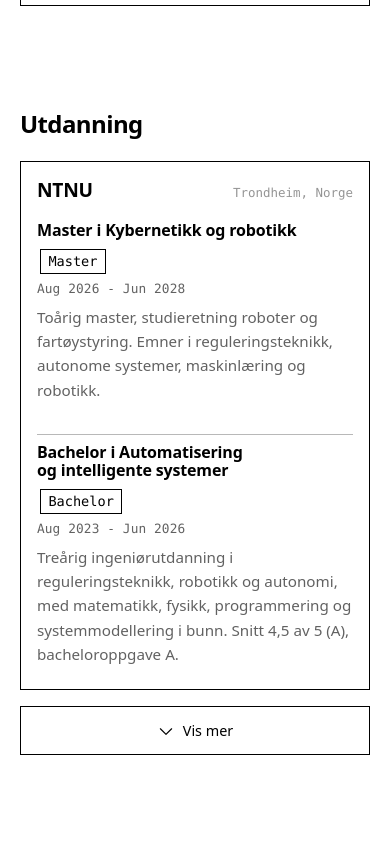
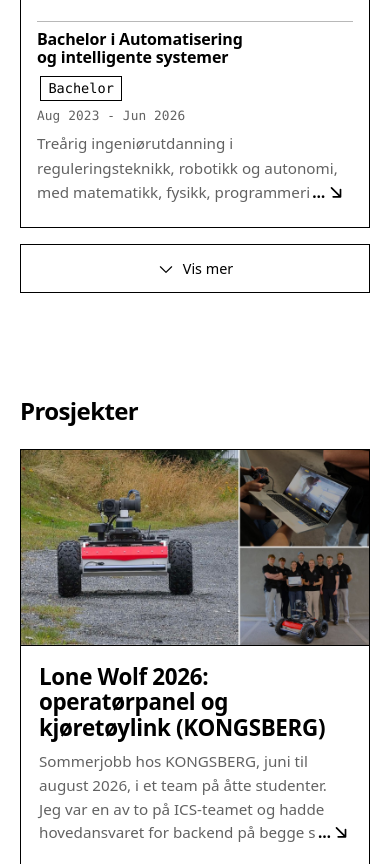
Before and after one commit to andersgar/anders.garberg.wtf, a React (Vite) app: page /om-meg in a window 390 px wide. Shown: the part 2000-2864 px from the top of the page. Built offline with nearby package versions, Linux system fonts and the light colour scheme; no server answers.

Commit message:
Collapse long descriptions on phones behind an inline arrow that ends the cut line.

```diff
--- /dev/null
+++ b/src/components/ClampText.tsx
@@ -0,0 +1,88 @@
+import { useLayoutEffect, useRef, useState } from "react";
+import { ArrowDownRight } from "@phosphor-icons/react";
+import { useLanguage } from "../context/LanguageContext";
+
+interface ClampTextProps {
+  text: string;
+  /** Lines shown while collapsed. Only applies on narrow screens. */
+  lines?: number;
+  className?: string;
+}
+
+const NARROW = "(max-width: 768px)";
+const ELLIPSIS = "…";
+
+// On phones a long description is cut so that the text and the "… ↘" button
+// fit in `lines` lines; tapping the button shows the whole thing. The cut is
+// found by measuring the real layout, so the button always ends the last
+// visible line. Once opened it stays open.
+export function ClampText({ text, lines = 3, className = "" }: ClampTextProps) {
+  const { t } = useLanguage();
+  const paragraph = useRef<HTMLParagraphElement>(null);
+  const body = useRef<HTMLSpanElement>(null);
+  const toggle = useRef<HTMLButtonElement>(null);
+  const [expanded, setExpanded] = useState(false);
+  const [cut, setCut] = useState<number | null>(null);
+
+  useLayoutEffect(() => {
+    const p = paragraph.current;
+    const span = body.current;
+    const button = toggle.current;
+    if (!p || !span || !button || expanded) return;
+
+    const measure = () => {
+      if (!window.matchMedia(NARROW).matches) {
+        span.textContent = text;
+        button.hidden = true;
+        setCut(null);
+        return;
+      }
+      const lineHeight = parseFloat(getComputedStyle(p).lineHeight);
+      const maxHeight = lineHeight * lines + 1;
+      button.hidden = false;
+      span.textContent = text;
+      if (p.clientHeight <= maxHeight) {
+        button.hidden = true;
+        setCut(null);
+        return;
+      }
+      // Longest prefix that, followed by the button, still fits.
+      let lo = 0;
+      let hi = text.length;
+      while (hi - lo > 1) {
+        const mid = (lo + hi) >> 1;
+        span.textContent = text.slice(0, mid).trimEnd();
+        if (p.clientHeight <= maxHeight) lo = mid;
+        else hi = mid;
+      }
+      span.textContent = text.slice(0, lo).trimEnd();
+      setCut(lo);
+    };
+
+    measure();
+    const observer = new ResizeObserver(measure);
+    observer.observe(p.parentElement ?? p);
+    return () => observer.disconnect();
+  }, [text, lines, expanded]);
+
+  const shown = expanded || cut === null ? text : text.slice(0, cut).trimEnd();
+
+  return (
+    <p ref={paragraph} className={`clamp ${className}`.trim()}>
+      <span ref={body}>{shown}</span>
+      {!expanded && (
+        <button
+          ref={toggle}
+          type="button"
+          className="clamp-toggle"
+          hidden={cut === null}
+          aria-label={t("showMore")}
+          onClick={() => setExpanded(true)}
+        >
+          <span aria-hidden="true">{ELLIPSIS}</span>
+          <ArrowDownRight weight="bold" aria-hidden="true" />
+        </button>
+      )}
+    </p>
+  );
+}
--- a/src/components/Experience.tsx
+++ b/src/components/Experience.tsx
@@ -1,6 +1,7 @@
 import { useState, useEffect } from "react";
 import { CaretDown, CaretUp } from "@phosphor-icons/react";
 import { useLanguage } from "../context/LanguageContext";
+import { ClampText } from "./ClampText";
 
 interface LangText {
   no: string;
@@ -77,7 +78,7 @@
         <h4>{getText(pos.title)}</h4>
         <span className="tag">{getText(pos.tag)}</span>
       </div>
-      <div className="desc">{getText(pos.desc)}</div>
+      <ClampText className="desc" text={getText(pos.desc)} />
     </div>
   );
 
--- a/src/components/Projects.tsx
+++ b/src/components/Projects.tsx
@@ -2,6 +2,7 @@
 import { ArrowUpRight } from "@phosphor-icons/react";
 import { useLanguage } from "../context/LanguageContext";
 import { MarkdownModal } from "./MarkdownModal";
+import { ClampText } from "./ClampText";
 
 interface LangText {
   no: string;
@@ -64,7 +65,7 @@
               </div>
               <div className="project-body">
                 <h3>{getText(project.title)}</h3>
-                <p>{getText(project.description)}</p>
+                <ClampText text={getText(project.description)} lines={4} />
                 <div className="project-actions">
                   {project.mdPath ? (
                     <button
--- a/src/i18n/translations.ts
+++ b/src/i18n/translations.ts
@@ -200,6 +200,8 @@
     showLessExperience: "Vis mindre",
     education: "Utdanning",
     showMoreEducation: "Vis mer",
+    showMore: "Vis mer",
+    showLess: "Vis mindre",
     showLessEducation: "Vis mindre",
     colorTheme: "Fargetema",
     themeAurora: "Aurora Pulse",
@@ -480,6 +482,8 @@
     showLessExperience: "Show less",
     education: "Education",
     showMoreEducation: "Show more",
+    showMore: "Show more",
+    showLess: "Show less",
     showLessEducation: "Show less",
     colorTheme: "Color theme",
     themeAurora: "Aurora Pulse",
--- a/src/styles/common.css
+++ b/src/styles/common.css
@@ -200,6 +200,35 @@
 .btn:disabled {
   opacity: 0.5;
   cursor: not-allowed;
+}
+
+/* Clamped descriptions: the arrow sits inline at the end of the cut line. */
+.clamp {
+  margin: 0;
+}
+.clamp-toggle {
+  display: inline-flex;
+  align-items: flex-end;
+  gap: 0.1em;
+  vertical-align: baseline;
+  margin-left: 0.15em;
+  padding: 0;
+  background: none;
+  border: 0;
+  color: var(--text);
+  font: inherit;
+  font-weight: 700;
+  line-height: 1;
+  cursor: pointer;
+}
+/* The icon's drawn arrow ends above its box, so it is pulled down until its
+   tip sits on the same line as the dots. */
+.clamp-toggle svg {
+  font-size: 1.5em;
+  transform: translateY(0.06em);
+}
+.clamp-toggle[hidden] {
+  display: none;
 }
 
 /* Square 40px icon button. Hover inverts. Class name kept for the dashboard. */
```
